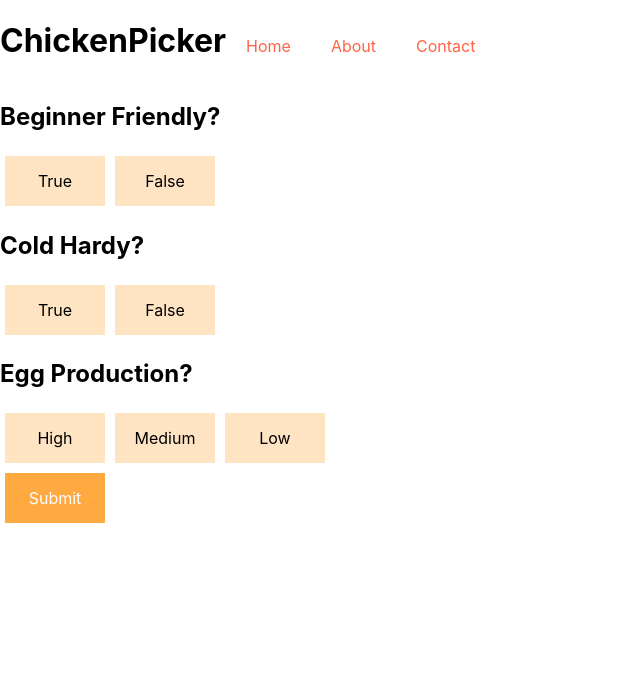
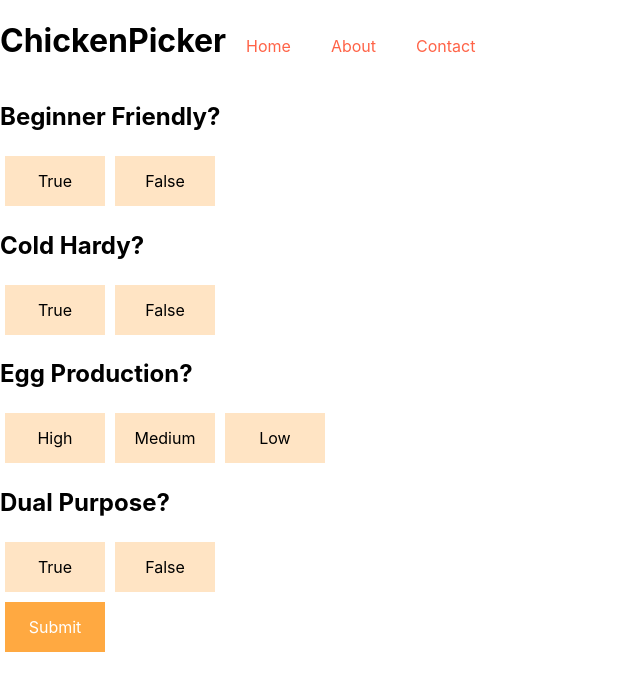
Before and after one commit to this-is-simon/chicken-picker, a React (Create React App) app: page / in a window 1280 px wide. Shown: the top 690 px of the page, without its empty margins (0-640 px from the left). Built offline with nearby package versions, Linux system fonts and the light colour scheme.

Commit message:
Add Dual Purpose to form and search results

```diff
--- a/src/components/Form.js
+++ b/src/components/Form.js
@@ -56,6 +56,12 @@ const Form = (props) => {
                 <Option onClick={() => { props.handleFormChange('eggProduction', 100)}}>Low</Option>
             </OptionContainer>
 
+            <h2>Dual Purpose?</h2>
+            <OptionContainer>
+                <Option onClick={() => { props.handleFormChange('dualPurpose', true)}}>True</Option>
+                <Option onClick={() => { props.handleFormChange('dualPurpose', false)}}>False</Option>
+            </OptionContainer>
+
             <SubmitButton disabled={!props.formData} onClick={() => props.handleTestFormSubmit()}>Submit</SubmitButton>
         </div>
     )
--- a/src/components/PerfectChicken.js
+++ b/src/components/PerfectChicken.js
@@ -9,7 +9,8 @@ class PerfectChicken extends Component {
         const result = chickensData.filter(chicken => {
             return chicken.coldHardy === this.props.formData.coldHardy &&
             chicken.beginnerFriendly === this.props.formData.beginnerFriendly &&
-            chicken.eggProduction === this.props.formData.eggProduction
+            chicken.eggProduction === this.props.formData.eggProduction &&
+            chicken.dualPurpose === this.props.formData.dualPurpose
         });
         return result
     }
```
